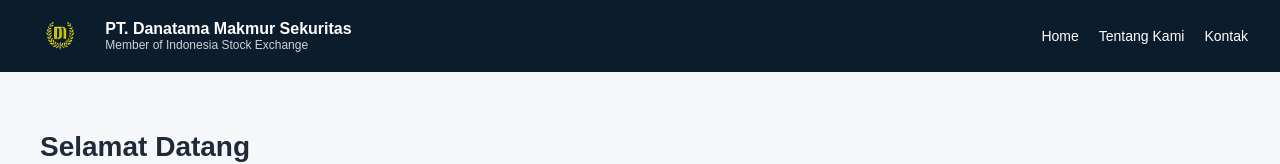
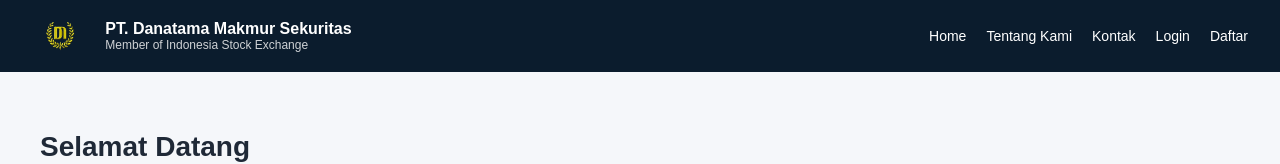
Before and after one commit to mrssn02/danatama-sekuritas, a Next.js app in the folder danatama-simple/: page / in a window 1280 px wide. Shown: the top 164 px of the page. Built offline with nearby package versions, Linux system fonts and the light colour scheme.

Commit message:
Update layout.js

```diff
--- a/danatama-simple/app/layout.js
+++ b/danatama-simple/app/layout.js
@@ -28,6 +28,8 @@ export default function RootLayout({ children }) {
             <a href="/" style={{ color: "white", textDecoration: "none" }}>Home</a>
             <a href="/tentang-kami" style={{ color: "white", textDecoration: "none" }}>Tentang Kami</a>
             <a href="/kontak" style={{ color: "white", textDecoration: "none" }}>Kontak</a>
+            <a href="/login" style={{ color: "white", textDecoration: "none" }}>Login</a>
+            <a href="/daftar" style={{ color: "white", textDecoration: "none" }}>Daftar</a>
           </nav>
         </header>
 
```
